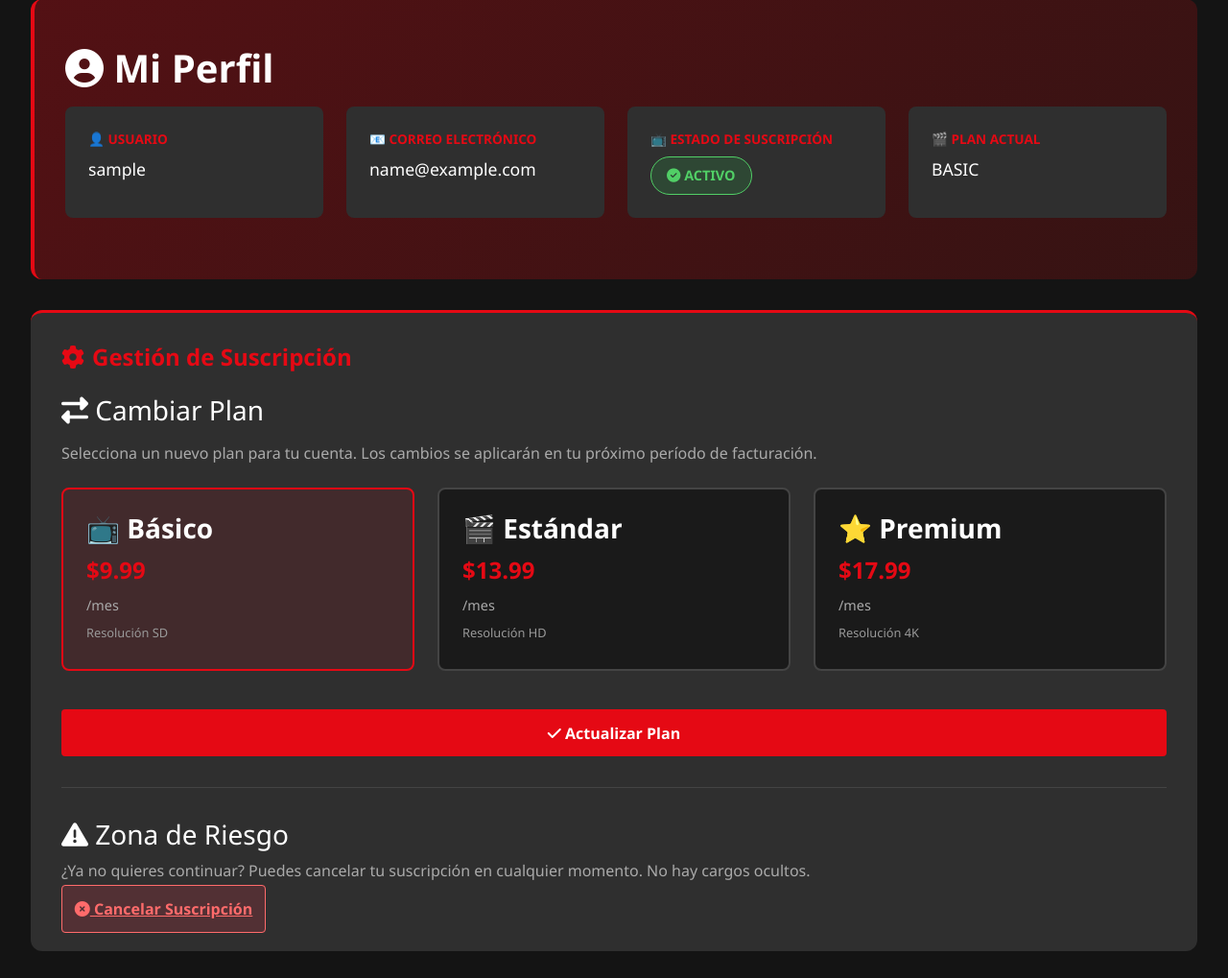
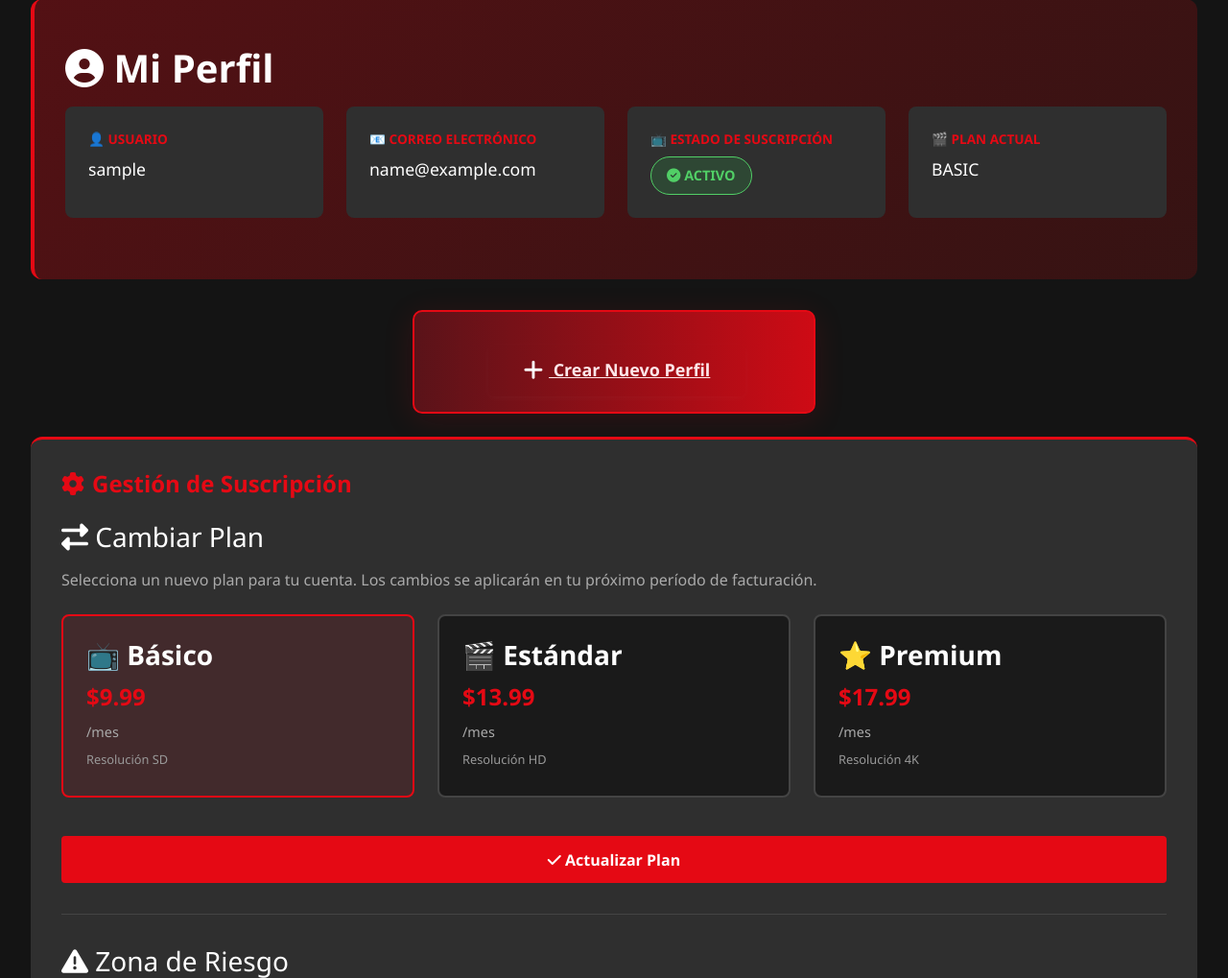
Before and after one commit to inceptionman/Proyecto-Bases-de-Datos, a Flask app: page /profile in a window 1280 px wide. Shown: the part 114-1133 px from the top of the page at 96% size. Run offline with Flask 3, Linux system fonts and the light colour scheme; the visitor is signed in with stand-in values (Sample User, id 1); data that the repository does not hold is empty; parts of the project's set-up code (start-up, migrations or seed data) failed here and were passed over.

Commit message:
Crear nuevo perfil

```diff
--- a/app.py
+++ b/app.py
@@ -157,19 +157,53 @@ def login():
 @login_required
 def profile():
     try:
+        # Obtener perfiles del usuario
+        profiles = db.session.execute(text("""
+            SELECT * FROM profiles WHERE user_id = :user_id
+        """), {'user_id': current_user.id}).fetchall()
+
+        # Determinar límite según el plan
+        max_profiles = {
+            'basic': 1,
+            'standard': 2,
+            'premium': 4
+        }.get(current_user.subscription_type, 1)
+
+        # Verificar si puede crear más perfiles
+        can_create_more = len(profiles) < max_profiles
+
+        # Obtener historial de suscripciones (últimos 5 cambios)
         historial_suscripciones = db.session.execute(
-            text("SELECT * FROM subscription_history WHERE user_id = :user_id ORDER BY fecha_cambio DESC LIMIT 5"),
+            text("""
+                SELECT * FROM subscription_history
+                WHERE user_id = :user_id
+                ORDER BY fecha_cambio DESC
+                LIMIT 5
+            """),
             {'user_id': current_user.id}
         ).fetchall()
-    except Exception:
+
+    except Exception as e:
+        print("Error al obtener datos del perfil:", e)
+        profiles = []
         historial_suscripciones = []
+        max_profiles = 1
+        can_create_more = True
 
-    pagos = Payment.query.filter_by(user_id=current_user.id).order_by(Payment.payment_date.desc()).limit(5).all()
+    # Obtener pagos recientes (últimos 5)
+    pagos = Payment.query.filter_by(user_id=current_user.id)\
+                         .order_by(Payment.payment_date.desc())\
+                         .limit(5).all()
 
+    # Renderizar todo junto
     return render_template('profile.html',
-                         user=current_user,
-                         historial_suscripciones=historial_suscripciones,
-                         pagos=pagos)
+                           user=current_user,
+                           profiles=profiles,
+                           max_profiles=max_profiles,
+                           can_create_more=can_create_more,
+                           historial_suscripciones=historial_suscripciones,
+                           pagos=pagos)
+
 
 
 @app.route('/logout')
@@ -629,6 +663,42 @@ def user_statistics():
         flash('Error al cargar estadísticas', 'danger')
         return redirect(url_for('profile'))
 
+@app.route('/profile/create', methods=['GET', 'POST'])
+@login_required
+def create_profile():
+    if request.method == 'POST':
+        profile_name = request.form.get('profile_name')
+        profile_type = request.form.get('profile_type', 'adult')
+
+        try:
+            # Intentar insertar el perfil
+            db.session.execute(text("""
+                INSERT INTO profiles (user_id, profile_name, profile_type, is_main)
+                VALUES (:user_id, :profile_name, :profile_type, false)
+            """), {
+                'user_id': current_user.id,
+                'profile_name': profile_name,
+                'profile_type': profile_type
+            })
+            db.session.commit()
+
+            flash('Perfil creado exitosamente', 'success')
+            return redirect(url_for('profile'))
+
+        except Exception as e:
+            db.session.rollback()
+            error_message = str(e)
+
+            # Detectar si es el error del trigger
+            if 'Has alcanzado el límite de perfiles' in error_message:
+                flash('Has alcanzado el límite de perfiles para tu plan. Actualiza tu suscripción para crear más perfiles.', 'warning')
+            else:
+                flash('Error al crear el perfil', 'danger')
+
+            return redirect(url_for('profile'))
+
+    return render_template('create_profile.html')
+
 # Ruta para recomendaciones
 @app.route('/recommendations')
 @login_required
--- a/templates/profile.html
+++ b/templates/profile.html
@@ -175,6 +175,52 @@
         color: #aaa;
         margin: 0.5rem 0;
     }
+
+    .profile-limit-warning {
+    background: linear-gradient(90deg, #5a1319 0%, #E50914 120%);
+    border: 2px solid #E50914;
+    color: #fff;
+    padding: 1.3rem 2rem 1rem 2rem;
+    border-radius: 10px;
+    box-shadow: 0 6px 32px 0 rgba(229,9,20,0.14);
+    text-align: center;
+    margin: 2rem auto 1.5rem auto;
+    max-width: 420px;
+    font-size: 1.07rem;
+    animation: popBump 0.4s cubic-bezier(.74,.01,.43,1.27);
+    }
+
+    @keyframes popBump {
+        0%   { transform: scale(0.8); opacity: 0; }
+        90%  { transform: scale(1.04); }
+        100% { transform: scale(1); opacity: 1;}
+    }
+
+    .profile-limit-warning .btn-netflix {
+        margin-top: 0.8rem;
+        font-size: 1.12rem;
+        padding: 0.8rem 2.2rem;
+        box-shadow: 0 2px 10px rgba(255,255,255,0.03);
+    }
+
+    .profile-limit-warning i {
+        color: #fff;
+        margin-right: 6px;
+        font-size: 1.3em;
+        vertical-align: -2px;
+    }
+
+    .profile-limit-warning a {
+        color: #ffe6e9 !important;
+        font-weight: bold;
+        text-decoration: underline;
+        margin-left: 6px;
+        transition: color 0.2s;
+    }
+    .profile-limit-warning a:hover {
+        color: #fff;
+    }
+
 </style>
 {% endblock %}
 
@@ -206,6 +252,25 @@
         {% endif %}
     </div>
 </div>
+
+<div class="profile-limit-warning">
+    {% if can_create_more %}
+        <a href="{{ url_for('create_profile') }}" class="btn btn-netflix">
+            <i class="fas fa-plus"></i> Crear Nuevo Perfil
+        </a>
+    {% else %}
+        <button class="btn btn-netflix" disabled>
+            <i class="fas fa-lock"></i> Límite de perfiles alcanzado
+        </button>
+        <p style="margin-top: 10px;">
+            Tienes {{ profiles|length }} de {{ max_profiles }} perfiles.
+            <a href="{{ url_for('change_plan') }}">
+                Actualiza tu plan
+            </a> para crear más.
+        </p>
+    {% endif %}
+</div>
+
 
 <!-- GESTIÓN DE SUSCRIPCIÓN -->
 <div class="section">
```
